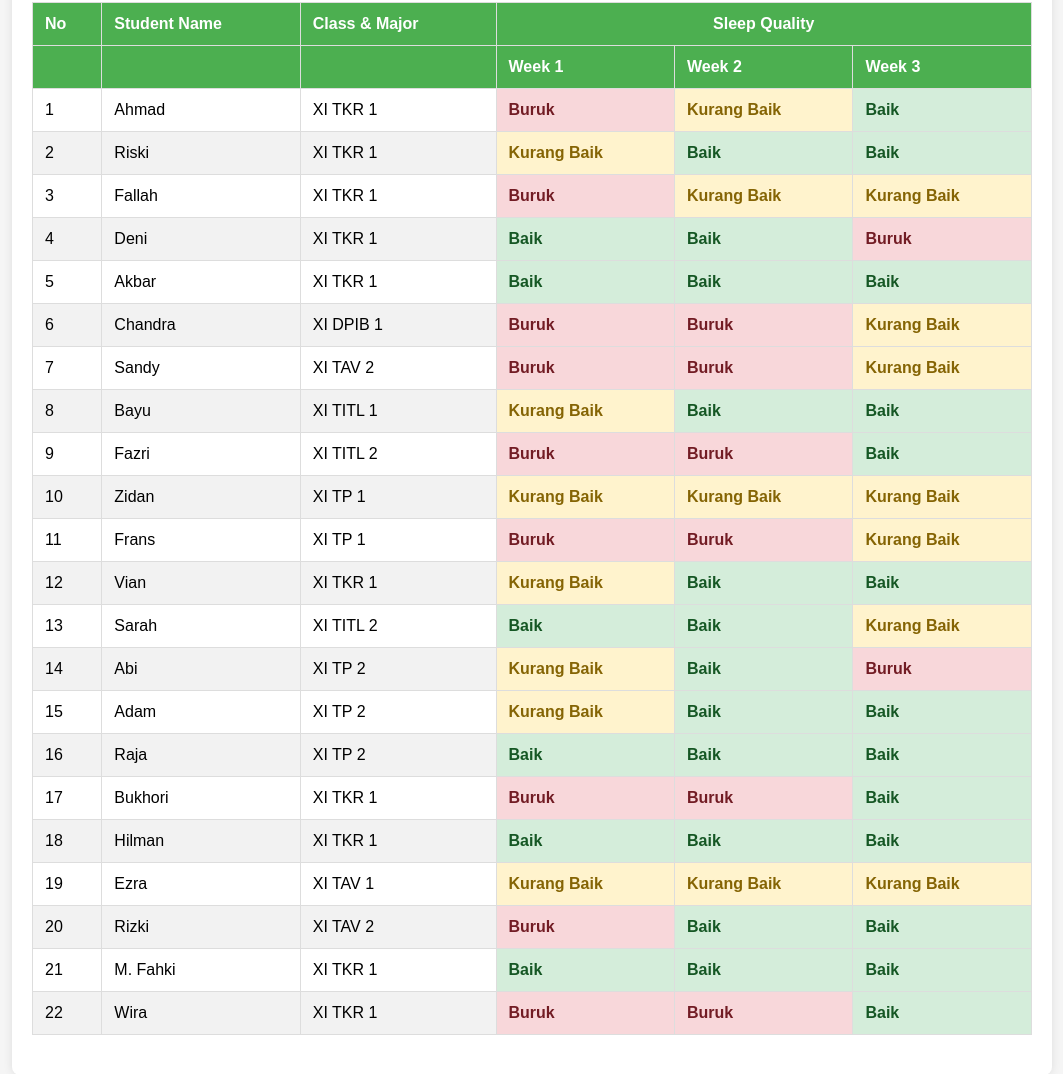
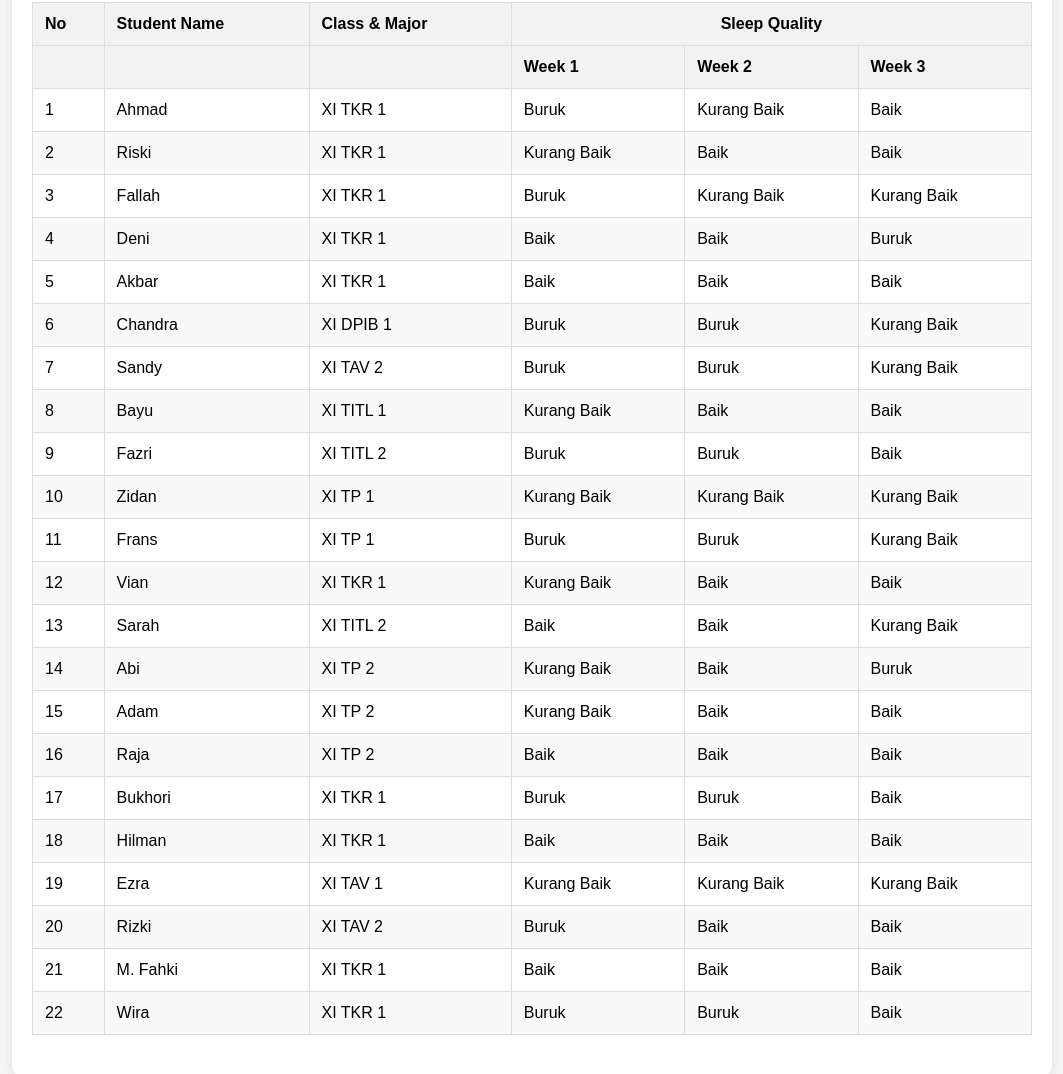
Before and after one commit to Yns44433322/Akun-panel, a plain HTML site: page index.html in a window 1280 px wide. Shown: the part 116-1190 px from the top of the page, without its empty margins (108-1171 px from the left). Drawn offline with Linux system fonts and the light colour scheme.

Commit message:
Add files via upload

```diff
--- a/index.html
+++ b/index.html
@@ -34,27 +34,11 @@
             text-align: left;
         }
         th {
-            background-color: #4CAF50;
-            color: white;
+            background-color: #f2f2f2;
             font-weight: bold;
         }
         tr:nth-child(even) {
-            background-color: #f2f2f2;
-        }
-        .baik {
-            background-color: #d4edda;
-            color: #155724;
-            font-weight: bold;
-        }
-        .kurang-baik {
-            background-color: #fff3cd;
-            color: #856404;
-            font-weight: bold;
-        }
-        .buruk {
-            background-color: #f8d7da;
-            color: #721c24;
-            font-weight: bold;
+            background-color: #f9f9f9;
         }
         .week-header {
             text-align: center;
@@ -86,177 +70,177 @@
                     <td>1</td>
                     <td>Ahmad</td>
                     <td>XI TKR 1</td>
-                    <td class="buruk">Buruk</td>
-                    <td class="kurang-baik">Kurang Baik</td>
-                    <td class="baik">Baik</td>
+                    <td>Buruk</td>
+                    <td>Kurang Baik</td>
+                    <td>Baik</td>
                 </tr>
                 <tr>
                     <td>2</td>
                     <td>Riski</td>
                     <td>XI TKR 1</td>
-                    <td class="kurang-baik">Kurang Baik</td>
-                    <td class="baik">Baik</td>
-                    <td class="baik">Baik</td>
+                    <td>Kurang Baik</td>
+                    <td>Baik</td>
+                    <td>Baik</td>
                 </tr>
                 <tr>
                     <td>3</td>
                     <td>Fallah</td>
                     <td>XI TKR 1</td>
-                    <td class="buruk">Buruk</td>
-                    <td class="kurang-baik">Kurang Baik</td>
-                    <td class="kurang-baik">Kurang Baik</td>
+                    <td>Buruk</td>
+                    <td>Kurang Baik</td>
+                    <td>Kurang Baik</td>
                 </tr>
                 <tr>
                     <td>4</td>
                     <td>Deni</td>
                     <td>XI TKR 1</td>
-                    <td class="baik">Baik</td>
-                    <td class="baik">Baik</td>
-                    <td class="buruk">Buruk</td>
+                    <td>Baik</td>
+                    <td>Baik</td>
+                    <td>Buruk</td>
                 </tr>
                 <tr>
                     <td>5</td>
                     <td>Akbar</td>
                     <td>XI TKR 1</td>
-                    <td class="baik">Baik</td>
-                    <td class="baik">Baik</td>
-                    <td class="baik">Baik</td>
+                    <td>Baik</td>
+                    <td>Baik</td>
+                    <td>Baik</td>
                 </tr>
                 <tr>
                     <td>6</td>
                     <td>Chandra</td>
                     <td>XI DPIB 1</td>
-                    <td class="buruk">Buruk</td>
-                    <td class="buruk">Buruk</td>
-                    <td class="kurang-baik">Kurang Baik</td>
+                    <td>Buruk</td>
+                    <td>Buruk</td>
+                    <td>Kurang Baik</td>
                 </tr>
                 <tr>
                     <td>7</td>
                     <td>Sandy</td>
                     <td>XI TAV 2</td>
-                    <td class="buruk">Buruk</td>
-                    <td class="buruk">Buruk</td>
-                    <td class="kurang-baik">Kurang Baik</td>
+                    <td>Buruk</td>
+                    <td>Buruk</td>
+                    <td>Kurang Baik</td>
                 </tr>
                 <tr>
                     <td>8</td>
                     <td>Bayu</td>
                     <td>XI TITL 1</td>
-                    <td class="kurang-baik">Kurang Baik</td>
-                    <td class="baik">Baik</td>
-                    <td class="baik">Baik</td>
+                    <td>Kurang Baik</td>
+                    <td>Baik</td>
+                    <td>Baik</td>
                 </tr>
                 <tr>
                     <td>9</td>
                     <td>Fazri</td>
                     <td>XI TITL 2</td>
-                    <td class="buruk">Buruk</td>
-                    <td class="buruk">Buruk</td>
-                    <td class="baik">Baik</td>
+                    <td>Buruk</td>
+                    <td>Buruk</td>
+                    <td>Baik</td>
                 </tr>
                 <tr>
                     <td>10</td>
                     <td>Zidan</td>
                     <td>XI TP 1</td>
-                    <td class="kurang-baik">Kurang Baik</td>
-                    <td class="kurang-baik">Kurang Baik</td>
-                    <td class="kurang-baik">Kurang Baik</td>
+                    <td>Kurang Baik</td>
+                    <td>Kurang Baik</td>
+                    <td>Kurang Baik</td>
                 </tr>
                 <tr>
                     <td>11</td>
                     <td>Frans</td>
                     <td>XI TP 1</td>
-                    <td class="buruk">Buruk</td>
-                    <td class="buruk">Buruk</td>
-                    <td class="kurang-baik">Kurang Baik</td>
+                    <td>Buruk</td>
+                    <td>Buruk</td>
+                    <td>Kurang Baik</td>
                 </tr>
                 <tr>
                     <td>12</td>
                     <td>Vian</td>
                     <td>XI TKR 1</td>
-                    <td class="kurang-baik">Kurang Baik</td>
-                    <td class="baik">Baik</td>
-                    <td class="baik">Baik</td>
+                    <td>Kurang Baik</td>
+                    <td>Baik</td>
+                    <td>Baik</td>
                 </tr>
                 <tr>
                     <td>13</td>
                     <td>Sarah</td>
                     <td>XI TITL 2</td>
-                    <td class="baik">Baik</td>
-                    <td class="baik">Baik</td>
-                    <td class="kurang-baik">Kurang Baik</td>
+                    <td>Baik</td>
+                    <td>Baik</td>
+                    <td>Kurang Baik</td>
                 </tr>
                 <tr>
                     <td>14</td>
                     <td>Abi</td>
                     <td>XI TP 2</td>
-                    <td class="kurang-baik">Kurang Baik</td>
-                    <td class="baik">Baik</td>
-                    <td class="buruk">Buruk</td>
+                    <td>Kurang Baik</td>
+                    <td>Baik</td>
+                    <td>Buruk</td>
                 </tr>
                 <tr>
                     <td>15</td>
                     <td>Adam</td>
                     <td>XI TP 2</td>
-                    <td class="kurang-baik">Kurang Baik</td>
-                    <td class="baik">Baik</td>
-                    <td class="baik">Baik</td>
+                    <td>Kurang Baik</td>
+                    <td>Baik</td>
+                    <td>Baik</td>
                 </tr>
                 <tr>
                     <td>16</td>
                     <td>Raja</td>
                     <td>XI TP 2</td>
-                    <td class="baik">Baik</td>
-                    <td class="baik">Baik</td>
-                    <td class="baik">Baik</td>
+                    <td>Baik</td>
+                    <td>Baik</td>
+                    <td>Baik</td>
                 </tr>
                 <tr>
                     <td>17</td>
                     <td>Bukhori</td>
                     <td>XI TKR 1</td>
-                    <td class="buruk">Buruk</td>
-                    <td class="buruk">Buruk</td>
-                    <td class="baik">Baik</td>
+                    <td>Buruk</td>
+                    <td>Buruk</td>
+                    <td>Baik</td>
                 </tr>
                 <tr>
                     <td>18</td>
                     <td>Hilman</td>
                     <td>XI TKR 1</td>
-                    <td class="baik">Baik</td>
-                    <td class="baik">Baik</td>
-                    <td class="baik">Baik</td>
+                    <td>Baik</td>
+                    <td>Baik</td>
+                    <td>Baik</td>
                 </tr>
                 <tr>
                     <td>19</td>
                     <td>Ezra</td>
                     <td>XI TAV 1</td>
-                    <td class="kurang-baik">Kurang Baik</td>
-                    <td class="kurang-baik">Kurang Baik</td>
-                    <td class="kurang-baik">Kurang Baik</td>
+                    <td>Kurang Baik</td>
+                    <td>Kurang Baik</td>
+                    <td>Kurang Baik</td>
                 </tr>
                 <tr>
                     <td>20</td>
                     <td>Rizki</td>
                     <td>XI TAV 2</td>
-                    <td class="buruk">Buruk</td>
-                    <td class="baik">Baik</td>
-                    <td class="baik">Baik</td>
+                    <td>Buruk</td>
+                    <td>Baik</td>
+                    <td>Baik</td>
                 </tr>
                 <tr>
                     <td>21</td>
                     <td>M. Fahki</td>
                     <td>XI TKR 1</td>
-                    <td class="baik">Baik</td>
-                    <td class="baik">Baik</td>
-                    <td class="baik">Baik</td>
+                    <td>Baik</td>
+                    <td>Baik</td>
+                    <td>Baik</td>
                 </tr>
                 <tr>
                     <td>22</td>
                     <td>Wira</td>
                     <td>XI TKR 1</td>
-                    <td class="buruk">Buruk</td>
-                    <td class="buruk">Buruk</td>
-                    <td class="baik">Baik</td>
+                    <td>Buruk</td>
+                    <td>Buruk</td>
+                    <td>Baik</td>
                 </tr>
             </tbody>
         </table>
```
